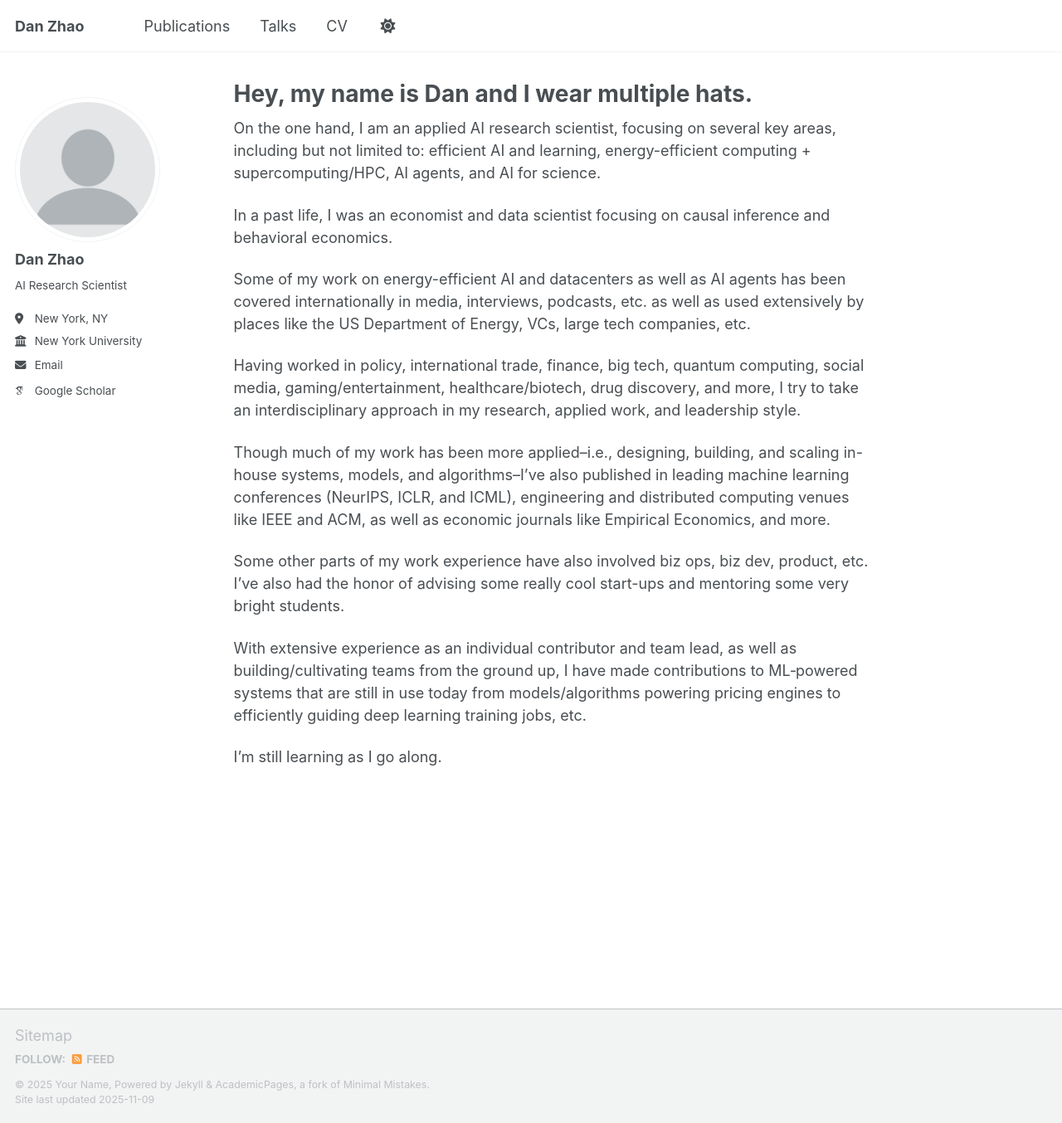
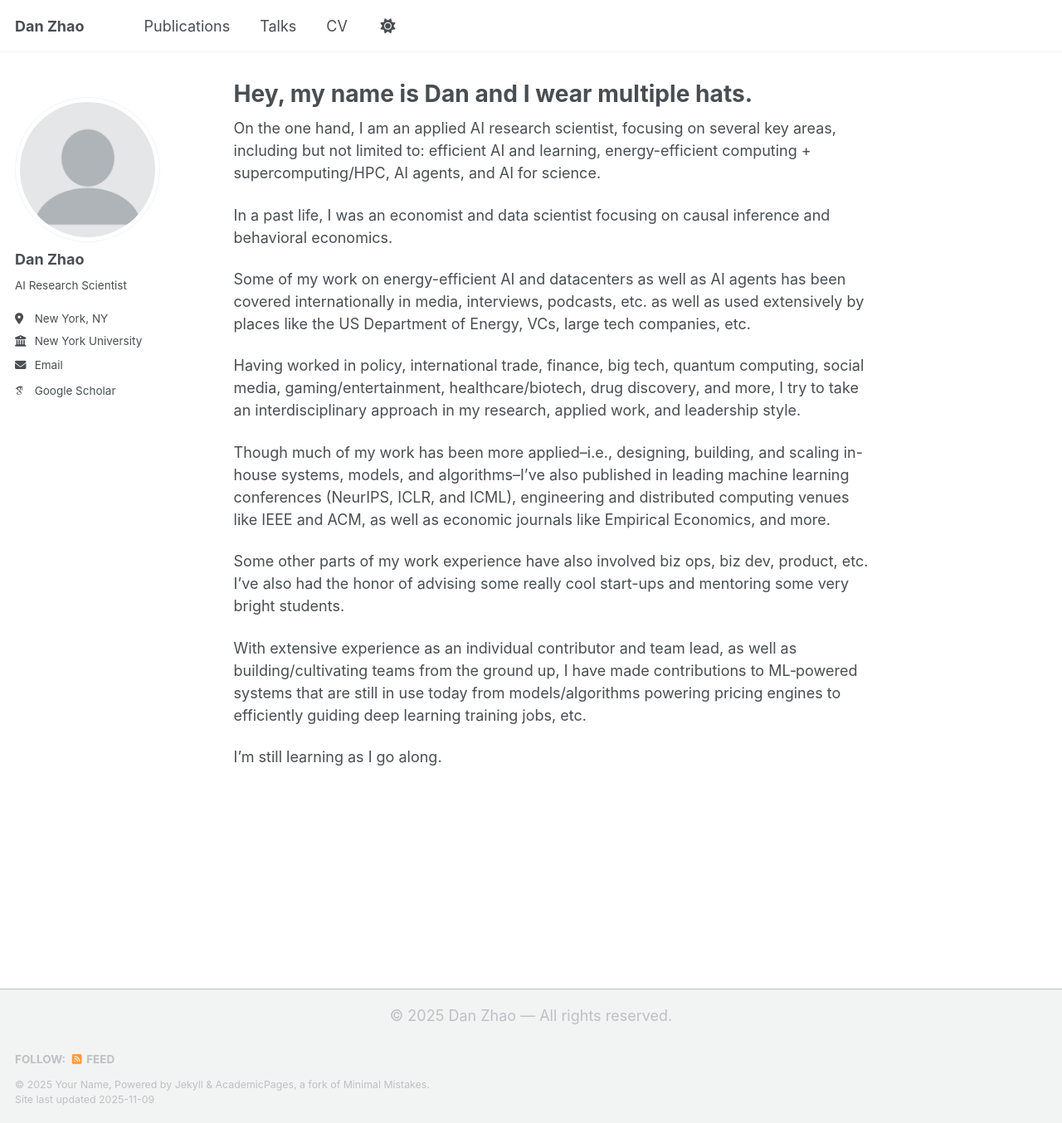
Before and after one commit to danzhao-aiml/danzhao-aiml, a Jekyll site: the page built from _pages/about.md, in a window 1280 px wide and 1354 px high. Shown: the whole window at 83% size. Built offline with Jekyll 4.4.1, drawn with Linux system fonts in a browser that asks for light colours; some web fonts are replaced; a script that is not in the unit is left out.

Commit message:
Update custom.html

```diff
--- a/_includes/footer/custom.html
+++ b/_includes/footer/custom.html
@@ -1,19 +1,8 @@
 <!-- start custom footer snippets -->
 
-<a href="/sitemap/">Sitemap</a>
+<p style="text-align:center;">
+  © {{ site.time | date: '%Y' }} Dan Zhao — All rights reserved.
+</p>
 
-<!-- Support for MatJax -->
-<script defer src="https://cdnjs.cloudflare.com/polyfill/v3/polyfill.min.js?features=es6"></script>
-<script defer src="https://cdn.jsdelivr.net/npm/mathjax@3/es5/tex-mml-chtml.js" id="MathJax-script"></script>
-
-<!-- Support for Plotly -->
-<script defer src='https://cdnjs.cloudflare.com/ajax/libs/plotly.js/3.0.1/plotly.min.js'></script>
-
-<!-- Support for Mermaid -->
-<script type="module">
-    import mermaid from 'https://cdn.jsdelivr.net/npm/mermaid@11/dist/mermaid.esm.min.mjs';
-    mermaid.initialize({startOnLoad:true, theme:'default'});
-    await mermaid.run({querySelector:'code.language-mermaid'});
-</script>
 
 <!-- end custom footer snippets -->
```
